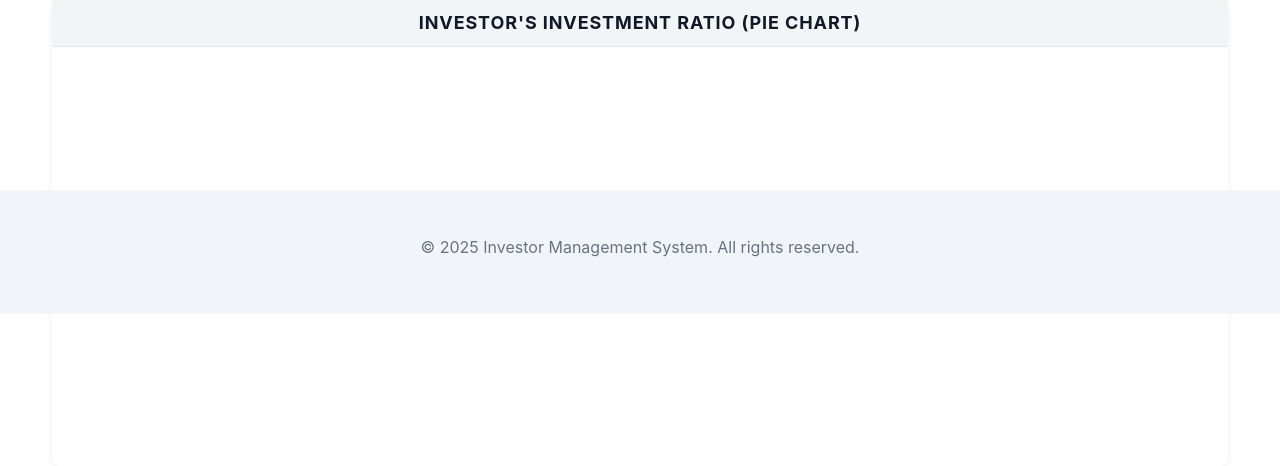
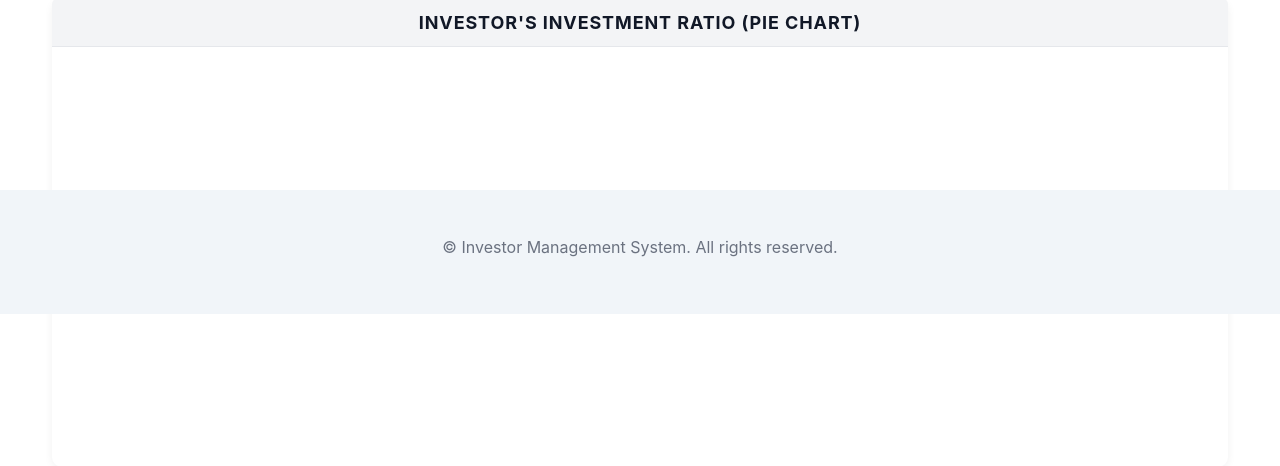
Before and after one commit to hasanshibly90/IMS-SISL, a Python web app: template templates/task.html in a window 1280 px wide. Shown: the part 486-952 px from the top of the page. Run offline with Jinja, Linux system fonts and the light colour scheme; the template is opened without the code that fills it, so the values that code supplies are empty; some libraries are stand-ins or nearby versions.

Commit message:
Update footer text

```diff
--- a/templates/task.html
+++ b/templates/task.html
@@ -356,7 +356,7 @@
   <!-- Footer -->
   <footer>
     <div class="container">
-      <p class="mb-0">&copy; 2025 Investor Management System. All rights reserved.</p>
+      <p class="mb-0">&copy; Investor Management System. All rights reserved.</p>
     </div>
   </footer>
 
```
